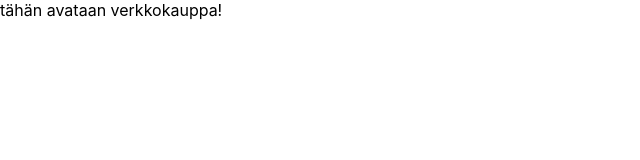
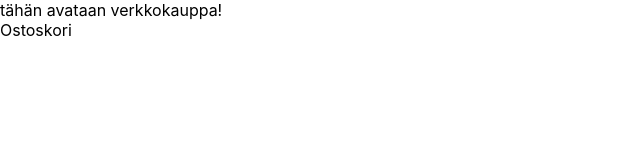
Before and after one commit to SG8-verkkopalveluprojekti/verkkokauppa, a React (Create React App) app: page / in a window 1280 px wide. Shown: the top 160 px of the page, without its empty margins (0-640 px from the left). Built offline with nearby package versions, Linux system fonts and the light colour scheme.

Commit message:
componentti

```diff
--- a/src/App.js
+++ b/src/App.js
@@ -1,11 +1,13 @@
 
 import './App.css';
-import axios from 'axois'
+import { Cart } from './components/Cart';
+
 
 function App() {
   return (
     <div className="App">
       tähän avataan verkkokauppa!
+      <Cart />
     </div>
   );
 }
--- /dev/null
+++ b/src/components/Cart.js
@@ -0,0 +1,9 @@
+import React from 'react'
+
+export const Cart = () => {
+  return (
+    <div>
+        Ostoskori
+    </div>
+  )
+}
```
